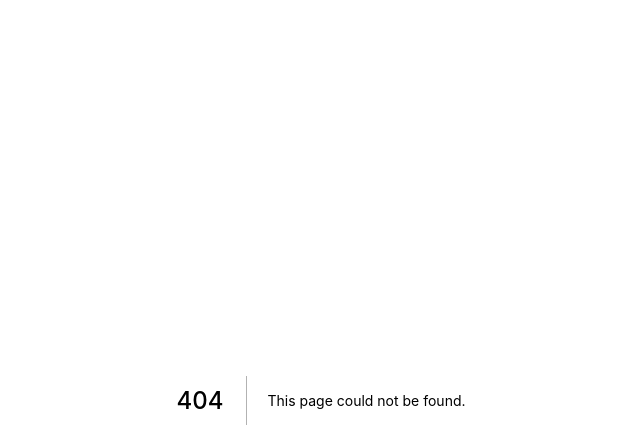
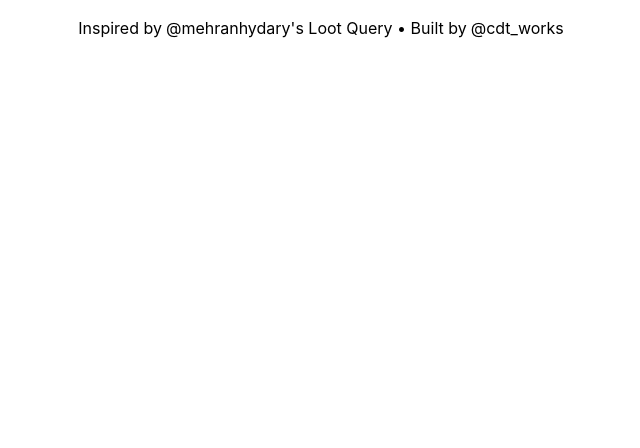
Before and after one commit to cdt-eth/TOADZTOOLZ, a Next.js app: page /components/Footer in a window 1280 px wide. Before the commit this address had no page. Shown: the top 448 px of the page, without its empty margins (319-959 px from the left). Built offline with nearby package versions, Linux system fonts and the light colour scheme.

Commit message:
Footer & Tip component

```diff
--- /dev/null
+++ b/pages/components/Footer.tsx
@@ -0,0 +1,34 @@
+import React from "react";
+import Link from "./Link";
+
+const Footer = () => {
+  return (
+    <div className="py-4 ">
+      {/* <div className="bg-green-900 py-4 text-white"> */}
+      <div className="text-center">
+        Inspired by
+        <Link
+          link="https://twitter.com/mehranhydary"
+          passedClasses="ml-1"
+          newPage={true}
+          text="@mehranhydary's"
+        />{" "}
+        <Link
+          link="https://loot-query.vercel.app/"
+          passedClasses=""
+          newPage={true}
+          text="Loot Query"
+        />{" "}
+        • Built by
+        <Link
+          link="https://twitter.com/cdt_works"
+          passedClasses="ml-1"
+          newPage={true}
+          text="@cdt_works"
+        />
+      </div>
+    </div>
+  );
+};
+
+export default Footer;
--- /dev/null
+++ b/pages/components/Tip.tsx
@@ -0,0 +1,12 @@
+import React from "react";
+
+const Tip = () => {
+  return (
+    <div className="text-center">
+      <p>Want to support ongoing development?</p>
+      <p> Tip jar: christiantuner.eth</p>
+    </div>
+  );
+};
+
+export default Tip;
```
